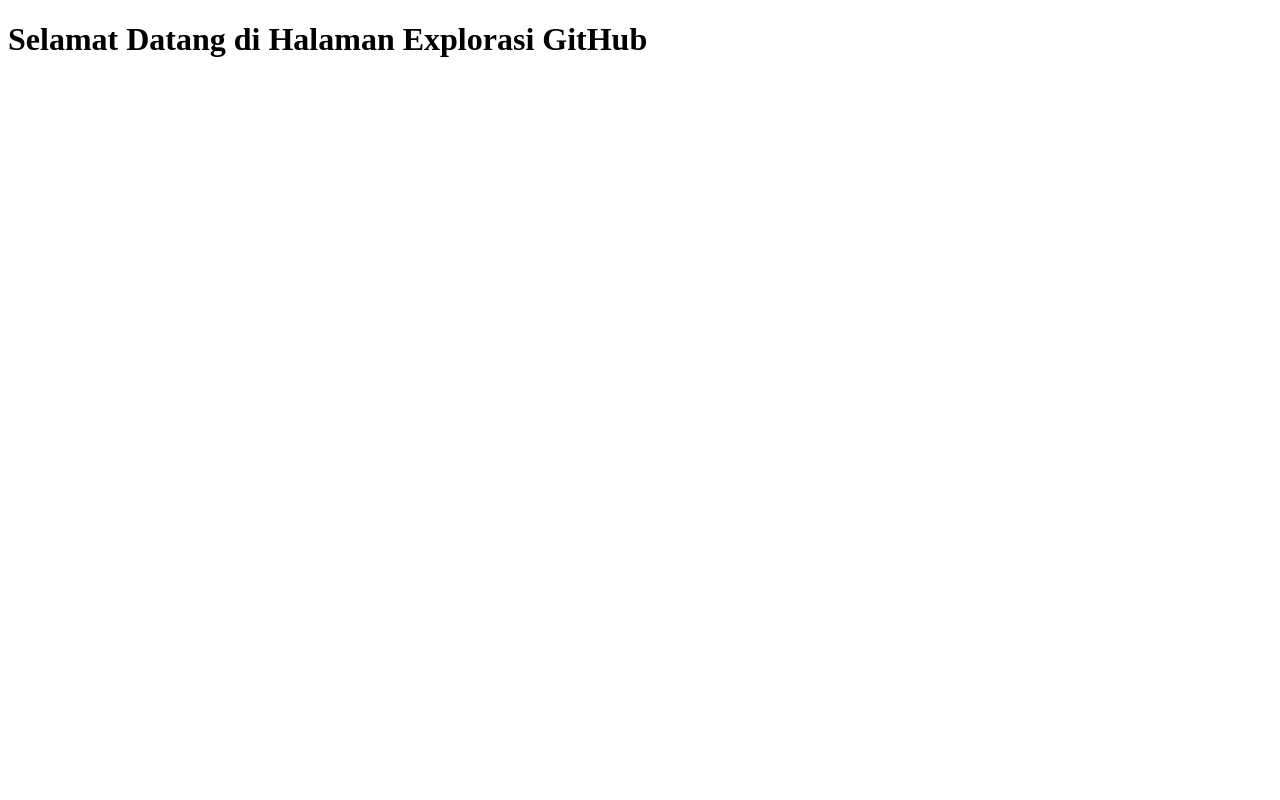
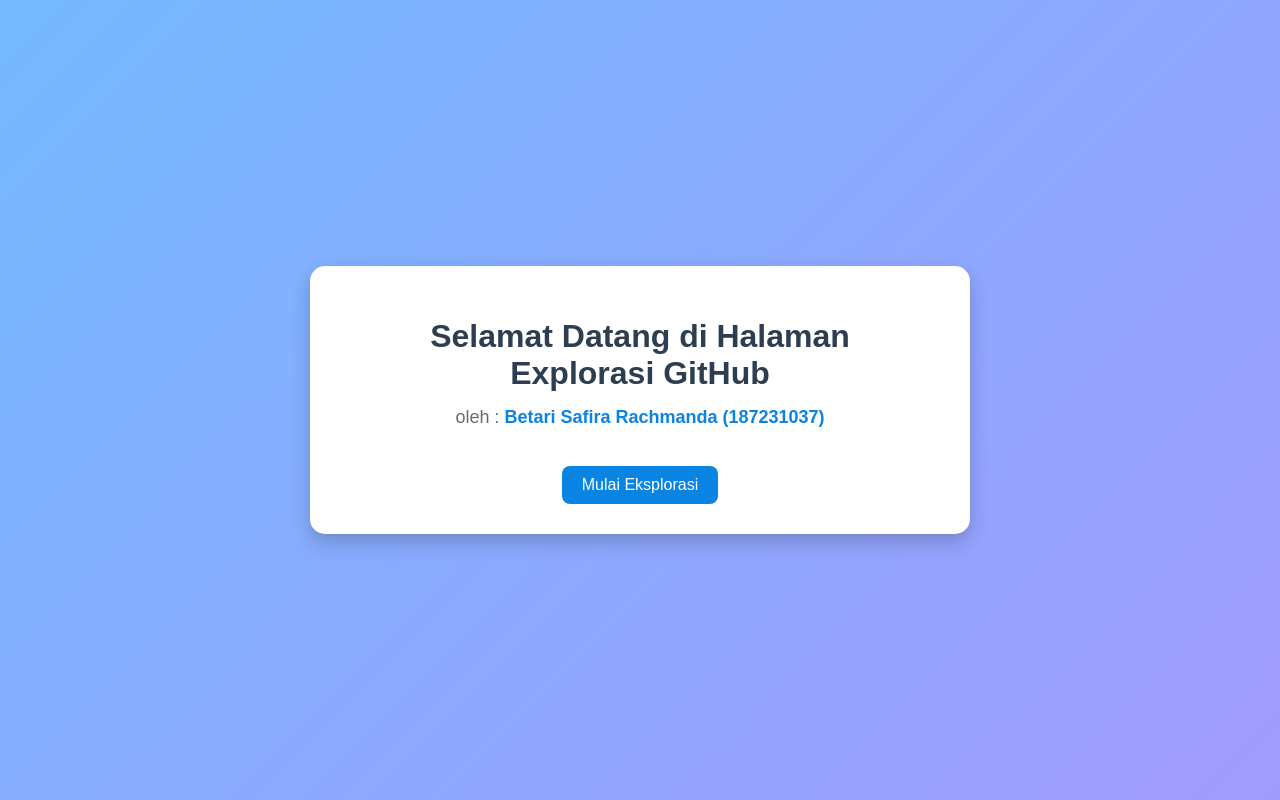
Before and after one commit to safirachmanda/Explorasi-GitHub, a plain HTML site: page index.html in a window 1280 px wide. Drawn offline with Linux system fonts and the light colour scheme.

Commit message:
Update Explorasi

```diff
--- a/index.html
+++ b/index.html
@@ -5,7 +5,21 @@
   <meta name="viewport" content="width=device-width, initial-scale=1.0">
   <title>Explorasi GitHub</title>
 </head>
-<body>
-  <h1>Selamat Datang di Halaman Explorasi GitHub</h1>
+<body style="font-family: Arial, sans-serif; margin: 0; padding: 0; background: linear-gradient(135deg, #74b9ff, #a29bfe); height: 100vh; display: flex; justify-content: center; align-items: center;">
+
+  <div style="background-color: #fff; padding: 30px; border-radius: 15px; box-shadow: 0 8px 20px rgba(0,0,0,0.2); max-width: 600px; width: 90%; text-align: center;">
+
+    <h1 style="color: #2c3e50; margin-bottom: 15px;">Selamat Datang di Halaman<br>Explorasi GitHub</h1>
+
+    <p style="font-size: 18px; margin-top: 5px; color: #636e72;">
+      oleh : <b style="color: #0984e3;">Betari Safira Rachmanda (187231037)</b>
+    </p>
+
+    <button style="margin-top: 20px; padding: 10px 20px; font-size: 16px; background: #0984e3; color: white; border: none; border-radius: 8px; cursor: pointer; transition: 0.3s;">
+      Mulai Eksplorasi
+    </button>
+
+  </div>
+
 </body>
 </html>
```
